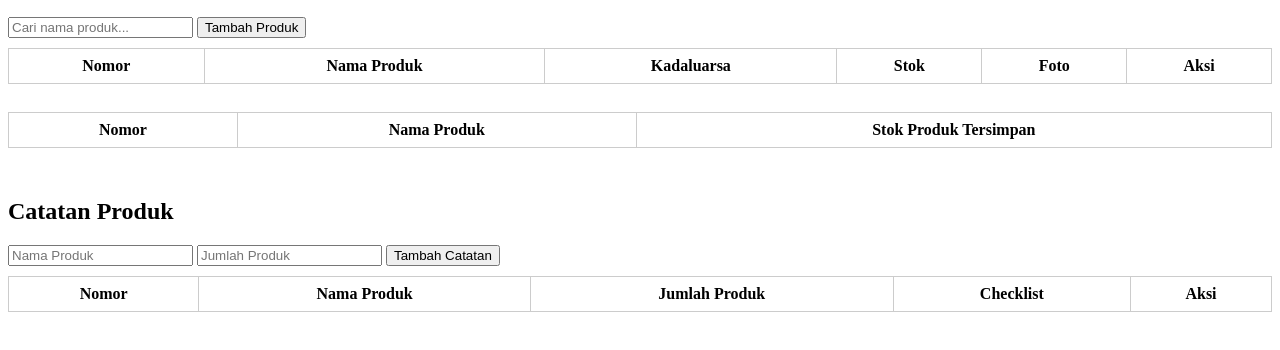
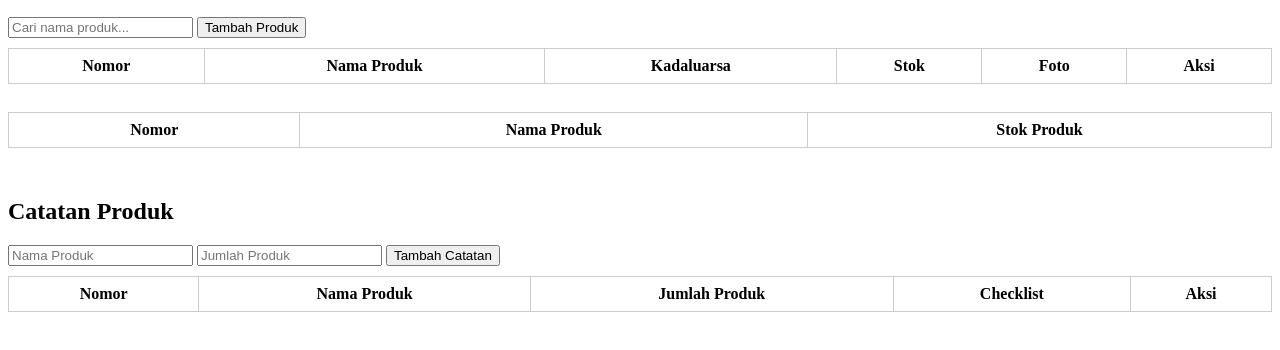
Before and after one commit to maikelTestScript/maikelTestScript, a plain HTML site: page index.html in a window 1280 px wide. Shown: the part 50-400 px from the top of the page. Drawn offline with nearby package versions, Linux system fonts and the light colour scheme.

Commit message:
Update index.html

```diff
--- a/index.html
+++ b/index.html
@@ -1,4 +1,8 @@
 <!DOCTYPE html>
+<!--
+Author :  MAIKEL SINURAT
+Versi  : v2.0
+-->
 <html lang="id">
 <head>
     <meta charset="UTF-8">
@@ -121,7 +125,7 @@ $(document).ready(function(){
             grouped[key].stock += parseInt(p.stock);
         });
 
-        let table2 = '<table><thead><tr><th>Nomor</th><th>Nama Produk</th><th>Stok Produk Tersimpan</th></tr></thead><tbody>';
+        let table2 = '<table><thead><tr><th>Nomor</th><th>Nama Produk</th><th>Stok Produk</th></tr></thead><tbody>';
         Object.values(grouped).forEach((g, i) => {
             table2 += `<tr>
                 <td>${i+1}</td>
```
